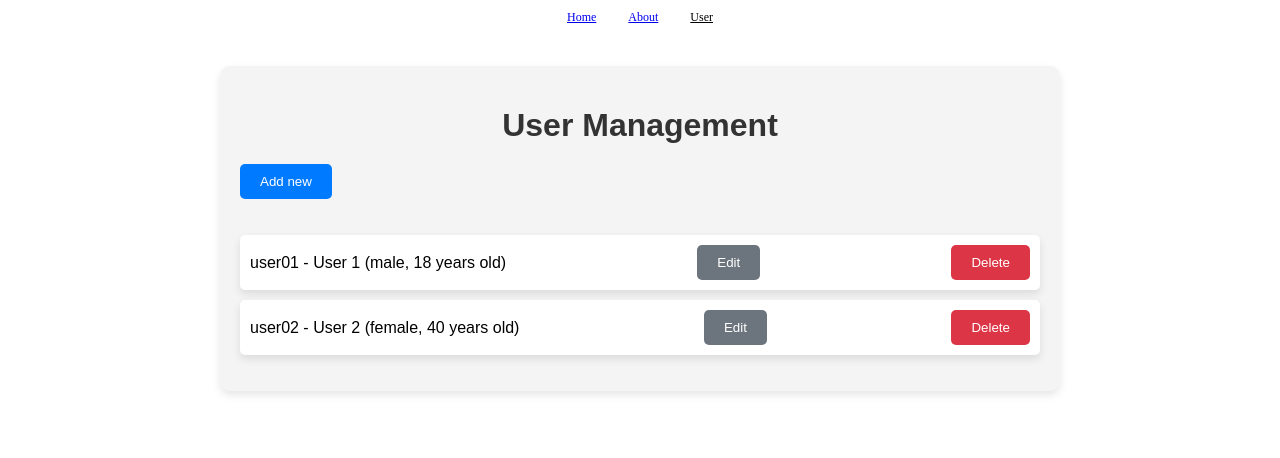
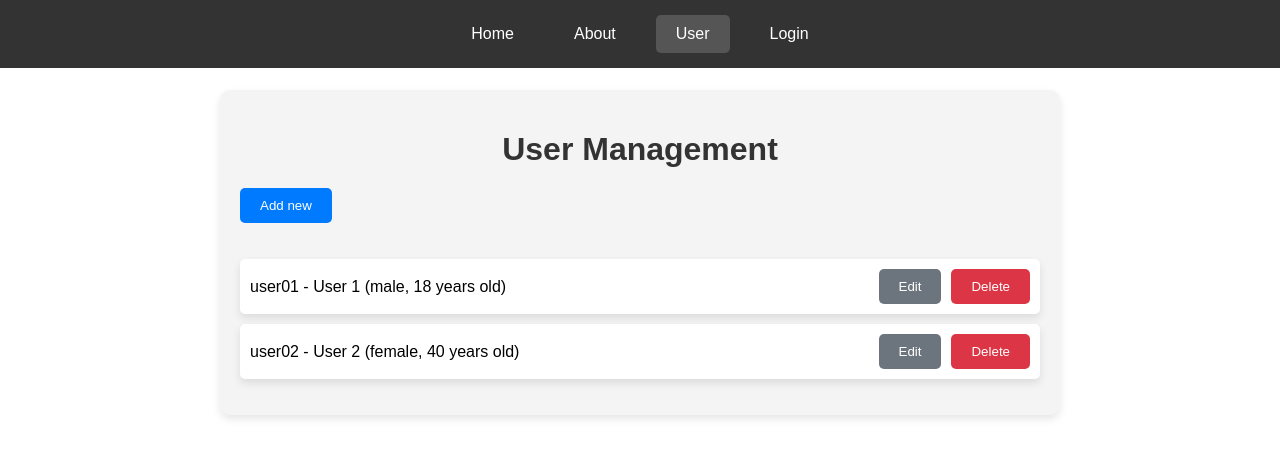
Before and after one commit to NattapongSuetrong/front_end_example, a Vue app in the folder Day3/crud-Project/: page /user in a window 1280 px wide. Shown: the top 458 px of the page. Built offline with nearby package versions, Linux system fonts and the light colour scheme.

Commit message:
add code

```diff
--- a/Day3/crud-Project/src/App.vue
+++ b/Day3/crud-Project/src/App.vue
@@ -5,11 +5,11 @@ import { RouterLink, RouterView } from 'vue-router'
 <template>
   <header>
     <div class="wrapper">
-
       <nav>
         <RouterLink to="/">Home</RouterLink>
         <RouterLink to="/about">About</RouterLink>
         <RouterLink to="/user">User</RouterLink>
+        <RouterLink to="/login">Login</RouterLink>
       </nav>
     </div>
   </header>
@@ -18,38 +18,64 @@ import { RouterLink, RouterView } from 'vue-router'
 </template>
 
 <style scoped>
-header {
-  line-height: 1.5;
-  max-height: 100vh;
+/* Reset body margin and padding */
+body {
+  margin: 0;
+  padding: 0;
+  font-family: 'Kanit', sans-serif;
 }
 
-.logo {
-  display: block;
-  margin: 0 auto 2rem;
+/* Header styling */
+header {
+  background-color: #333;
+  color: white;
+  padding: 10px 0;
+  font-family: 'Kanit', sans-serif;
+  position: fixed;
+  width: 100%;
+  top: 0;
+  left: 0;
+}
+
+/* Navigation styling */
+.wrapper {
+  margin: 0;
+  padding: 0;
 }
 
 nav {
-  width: 100%;
-  font-size: 12px;
-  text-align: center;
-  margin-top: 0;
+  display: flex;
+  justify-content: center;
+  align-items: center;
+}
+
+nav a {
+  color: white;
+  text-decoration: none;
+  padding: 10px 20px;
+  margin: 5px 10px;
+  transition: background-color 0.3s, color 0.3s;
+  border-radius: 5px;
 }
 
 nav a.router-link-exact-active {
-  color: var(--color-text);
+  background-color: #555;
+}
+
+nav a:hover {
+  background-color: #007bff;
+  color: white;
 }
 
 nav a.router-link-exact-active:hover {
-  background-color: transparent;
+  background-color: #555;
+}
+
+nav a:first-of-type {
+  border-left: 0;
 }
 
 nav a {
-  display: inline-block;
-  padding: 0 1rem;
-  border-left: 1px solid var(--color-border);
-}
-
-nav a:first-of-type {
-  border: 0;
+  font-size: 16px;
 }
 </style>
--- a/Day3/crud-Project/src/router/index.js
+++ b/Day3/crud-Project/src/router/index.js
@@ -5,7 +5,7 @@ const router = createRouter({
   history: createWebHistory(import.meta.env.BASE_URL),
   routes: [
     {
-      path: '/',
+      path: '/home',
       name: 'home',
       component: HomeView
     },
@@ -19,11 +19,19 @@ const router = createRouter({
     },
     {
       path: '/user',
-      name: 'usedr',
+      name: 'user',
       // route level code-splitting
       // this generates a separate chunk (About.[hash].js) for this route
       // which is lazy-loaded when the route is visited.
       component: () => import('../views/UserView.vue')
+    },
+    {
+      path: '/login',
+      name: 'login',
+      // route level code-splitting
+      // this generates a separate chunk (About.[hash].js) for this route
+      // which is lazy-loaded when the route is visited.
+      component: () => import('../views/loginView.vue')
     }
   ]
 })
--- /dev/null
+++ b/Day3/crud-Project/src/stores/user.js
@@ -0,0 +1,81 @@
+import { ref } from 'vue'
+import { defineStore } from 'pinia'
+
+export const useUserStore = defineStore('user', () => {
+  const form = ref({
+    id: -1,
+    login: '',
+    name: '',
+    password: '',
+    gender: '',
+    age: null
+  })
+  const users = ref([
+    {
+        id: 1,
+        login: 'user01',
+        name: 'User 1',
+        password: 'password',
+        gender: 'male',
+        age: 18
+    },
+    {
+        id: 2,
+        login: 'user02',
+        name: 'User 2',
+        password: 'password',
+        gender: 'female',
+        age: 40
+    }
+  ])
+  let lastId = 3
+  const showForm = ref(false)
+
+  function handleSubmit(){
+    if(form.value.id === -1){                           //Add new
+        form.value.id = lastId
+        users.value.push({...form.value})
+        lastId++
+    } else{                                             //Edit
+        const index = users.value.findIndex((item) => item.id === form.value.id)
+        users.value[index] = { ...form.value }
+    }
+
+    clearForm()
+  }
+
+  function clearForm(){
+    form.value = {
+        id: -1,
+        login: '',
+        name: '',
+        password: '',
+        gender: '',
+        age: null
+    }
+  }
+
+  function deleteUser(id){
+    const filteredUsers = users.value.filter((item) => item.id !== id)
+    users.value = filteredUsers
+
+    // const index = users.value.findIndex((item) => item.id === id)
+    // users.value.splice(index, 1)
+  }
+
+  function editUser(item){
+    showForm.value = true
+    form.value = { ...item }
+  }
+
+  function cancel(){
+    clearForm()
+    showForm.value = false
+  }
+
+  function addNew(){
+    showForm.value = true
+  }
+
+  return { form, users, showForm, handleSubmit, clearForm, cancel, deleteUser, editUser, addNew }
+})
--- a/Day3/crud-Project/src/views/UserView.vue
+++ b/Day3/crud-Project/src/views/UserView.vue
@@ -1,102 +1,28 @@
 <script setup>
-    import { ref } from 'vue'
-    const form = ref({
-        id: -1,
-        login: '',
-        name: '',
-        password: '',
-        gender: '',
-        age: null
-    })
-    const users = ref([
-        {
-            id: 1,
-            login: 'user01',
-            name: 'User 1',
-            password: 'password',
-            gender: 'male',
-            age: 18
-        },
-        {
-            id: 2,
-            login: 'user02',
-            name: 'User 2',
-            password: 'password',
-            gender: 'female',
-            age: 40
-        }
-    ])
-    let lastId = 3
-    const showForm = ref(false)
-
-    function handleSubmit(){
-        if(form.value.id === -1){                           //Add new
-            form.value.id = lastId
-            users.value.push({...form.value})
-            lastId++
-        } else{                                             //Edit
-            const index = users.value.findIndex((item) => item.id === form.value.id)
-            users.value[index] = { ...form.value }
-        }
-
-
-        clearForm()
-    }
-
-    function clearForm(){
-        form.value = {
-            id: -1,
-            login: '',
-            name: '',
-            password: '',
-            gender: '',
-            age: null
-        }
-    }
-
-    function deleteUser(id){
-        const filteredUsers = users.value.filter((item) => item.id !== id)
-        users.value = filteredUsers
-
-        // const index = users.value.findIndex((item) => item.id === id)
-        // users.value.splice(index, 1)
-    }
-
-    function editUser(item){
-        showForm.value = true
-        form.value = { ...item }
-    }
-
-    function cancel(){
-        clearForm()
-        showForm.value = false
-    }
-
-    function addNew(){
-        showForm.value = true
-    }
+    import { useUserStore } from '@/stores/user';
+    const userStore = useUserStore()
 </script>
 
 <template>
     <div class="container">
         <h1>User Management</h1>
-        <button class="btn-primary" @click="addNew()" v-if="!showForm">Add new</button>
-        <form @submit.prevent="handleSubmit()" v-if="showForm" class="form-container">
+        <button class="btn-primary" @click="userStore.addNew()" v-if="!userStore.showForm">Add new</button>
+        <form @submit.prevent="userStore.handleSubmit()" v-if="userStore.showForm" class="form-container">
             <div class="form-group">
                 <label for="login">Login:</label>
-                <input type="text" id="login" v-model="form.login" required>
+                <input type="text" id="login" v-model="userStore.form.login" required>
             </div>
             <div class="form-group">
                 <label for="name">Name:</label>
-                <input type="text" id="name" v-model="form.name" required>
+                <input type="text" id="name" v-model="userStore.form.name" required>
             </div>
             <div class="form-group">
                 <label for="password">Password:</label>
-                <input type="password" id="password" v-model="form.password" required>
+                <input type="password" id="password" v-model="userStore.form.password" required>
             </div>
             <div class="form-group">
                 <label for="gender">Gender:</label>
-                <select id="gender" v-model="form.gender" required>
+                <select id="gender" v-model="userStore.form.gender" required>
                     <option value="male">Male</option>
                     <option value="female">Female</option>
                     <option value="other">Other</option>
@@ -104,19 +30,23 @@
             </div>
             <div class="form-group">
                 <label for="age">Age:</label>
-                <input type="number" id="age" min="0" v-model="form.age" required>
+                <input type="number" id="age" min="0" v-model="userStore.form.age" required>
             </div>
             <div class="form-actions">
-                <button class="btn-primary" type="submit">{{ form.id === -1 ? 'Add' : 'Update' }}</button>
-                <button class="btn-secondary" @click="cancel()" type="button">Cancel</button>
+                <button class="btn-primary" type="submit">{{ userStore.form.id === -1 ? 'Add' : 'Update' }}</button>
+                <button class="btn-secondary" @click="userStore.cancel()" type="button">Cancel</button>
             </div>
         </form>
 
         <ul class="user-list">
-            <li v-for="item in users" :key="item.id" class="user-item">
-                {{ item.login }} - {{ item.name }} ({{ item.gender }}, {{ item.age }} years old)
-                <button class="btn-secondary" @click="editUser(item)">Edit</button>
-                <button class="btn-danger" @click="deleteUser(item.id)">Delete</button>
+            <li v-for="item in userStore.users" :key="item.id" class="user-item">
+                <div class="user-info">
+                    {{ item.login }} - {{ item.name }} ({{ item.gender }}, {{ item.age }} years old)
+                </div>
+                <div class="user-actions">
+                    <button class="btn-secondary" @click="userStore.editUser(item)">Edit</button>
+                    <button class="btn-danger" @click="userStore.deleteUser(item.id)">Delete</button>
+                </div>
             </li>
         </ul>
     </div>
@@ -126,7 +56,7 @@
 /* Container styling */
 .container {
     max-width: 800px;
-    margin: 40px auto;
+    margin: 90px auto 40px;
     padding: 20px;
     border-radius: 10px;
     background-color: #f4f4f4;
@@ -235,4 +165,13 @@ h1 {
     justify-content: space-between;
     align-items: center;
 }
+
+.user-info {
+    flex: 1;
+}
+
+.user-actions {
+    display: flex;
+    gap: 10px; /* Adjust the gap between buttons if needed */
+}
 </style>
--- /dev/null
+++ b/Day3/crud-Project/src/views/loginView.vue
@@ -0,0 +1,203 @@
+<script setup>
+    import { ref } from 'vue'
+    const form = ref({
+        login: '',
+        password: ''
+    })
+    const users = ref([
+        {
+            id: 1,
+            login: 'user01',
+            name: 'User 1',
+            password: 'password',
+            gender: 'male',
+            age: 18
+        },
+        {
+            id: 2,
+            login: 'user02',
+            name: 'User 2',
+            password: 'password',
+            gender: 'female',
+            age: 40
+        }
+    ])
+    const message = ref('')
+    const error = ref('')
+    const currentUser = ref(null)
+
+    function cancel(){
+        form.value = {
+            login: '',
+            password: ''
+        }
+        message.value = ''
+        error.value = ''
+    }
+
+    function handleSubmit(){
+        const loginUser = users.value.find((item) => item.login === form.value.login)
+        if (!loginUser) {
+            message.value = ''
+            error.value = 'Not found!!!'
+            return console.log('Not found!!!')
+        }
+        if (loginUser.password === form.value.password){
+            error.value = ''
+            message.value = 'Login Sucess'
+            console.log('Login Sucess')
+            currentUser.value = loginUser
+        } else{
+            message.value = ''
+            error.value = 'Login fail!!!'
+            console.log('Login fail!!!')
+        }
+    }
+
+    function logout(){
+        currentUser.value = null
+    }
+
+    function isLogin(){
+        return currentUser.value !== null
+    }
+</script>
+
+<template>
+    <div class="container">
+        <h1>Login</h1>
+
+        <div v-if="isLogin()">
+           <div class="form-group">
+                {{ currentUser.login }} is login
+            </div>
+            <div class="form-actions">
+                <button class="btn-secondary" @click="logout()">Logout</button>
+            </div>
+        </div>
+
+
+
+        <form @submit.prevent="handleSubmit()" class="form-container" v-if="!isLogin()">
+            <div class="form-group">
+                <label for="login">Login:</label>
+                <input type="text" id="login" v-model="form.login" required>
+            </div>
+            <div class="form-group">
+                <label for="password">Password:</label>
+                <input type="password" id="password" v-model="form.password" required>
+            </div>
+            <div class="form-actions">
+                <!-- <button class="btn-primary" type="submit">{{ form.id === -1 ? 'Add' : 'Update' }}</button> -->
+                <button class="btn-primary" type="submit">Login</button>
+                <button class="btn-secondary" @click="cancel()" type="button">Cancel</button>
+            </div>
+            <div v-if="message !== ''" style="color: green; font-size: 10pt;">{{ message }}</div>
+            <div v-if="error !== ''" style="color: red; font-size: 10pt;">{{ error }}</div>
+        </form>
+    </div>
+</template>
+
+<style scoped>
+/* Container styling */
+.container {
+    max-width: 800px;
+    margin: 90px auto 40px;
+    padding: 20px;
+    border-radius: 10px;
+    background-color: #f4f4f4;
+    box-shadow: 0 4px 8px rgba(0, 0, 0, 0.1);
+    font-family: 'Arial', sans-serif;
+}
+
+/* Title styling */
+h1 {
+    text-align: center;
+    color: #333;
+    margin-bottom: 20px;
+}
+
+/* Button styling */
+.btn-primary {
+    display: inline-block;
+    padding: 10px 20px;
+    margin-bottom: 20px;
+    background-color: #007bff;
+    color: #fff;
+    border: none;
+    border-radius: 5px;
+    cursor: pointer;
+    transition: background-color 0.3s;
+}
+
+.btn-primary:hover {
+    background-color: #0056b3;
+}
+
+.btn-secondary {
+    padding: 10px 20px;
+    background-color: #6c757d;
+    color: #fff;
+    border: none;
+    border-radius: 5px;
+    cursor: pointer;
+    transition: background-color 0.3s;
+}
+
+.btn-secondary:hover {
+    background-color: #5a6268;
+}
+
+/* Form styling */
+.form-container {
+    margin-bottom: 20px;
+    background-color: #fff;
+    padding: 20px;
+    border-radius: 5px;
+    box-shadow: 0 4px 8px rgba(0, 0, 0, 0.1);
+}
+
+.form-group {
+    margin-bottom: 15px;
+}
+
+.form-group label {
+    display: block;
+    margin-bottom: 5px;
+    color: #333;
+}
+
+.form-group input,
+.form-group select {
+    width: 100%;
+    padding: 10px;
+    border: 1px solid #ddd;
+    border-radius: 5px;
+    box-sizing: border-box;
+}
+
+.form-actions {
+    display: flex;
+    justify-content: space-between;
+}
+
+.user-item {
+    padding: 10px;
+    margin-bottom: 10px;
+    background-color: #fff;
+    border-radius: 5px;
+    box-shadow: 0 4px 8px rgba(0, 0, 0, 0.1);
+    display: flex;
+    justify-content: space-between;
+    align-items: center;
+}
+
+.user-info {
+    flex: 1;
+}
+
+.user-actions {
+    display: flex;
+    gap: 10px; /* Adjust the gap between buttons if needed */
+}
+</style>
```
